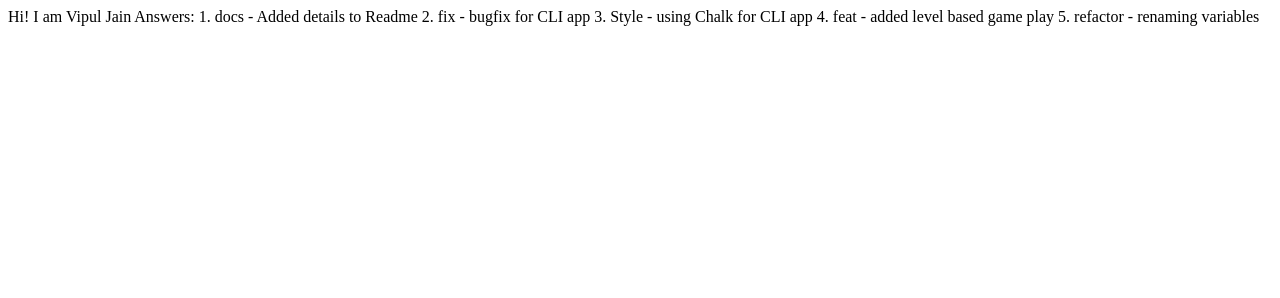
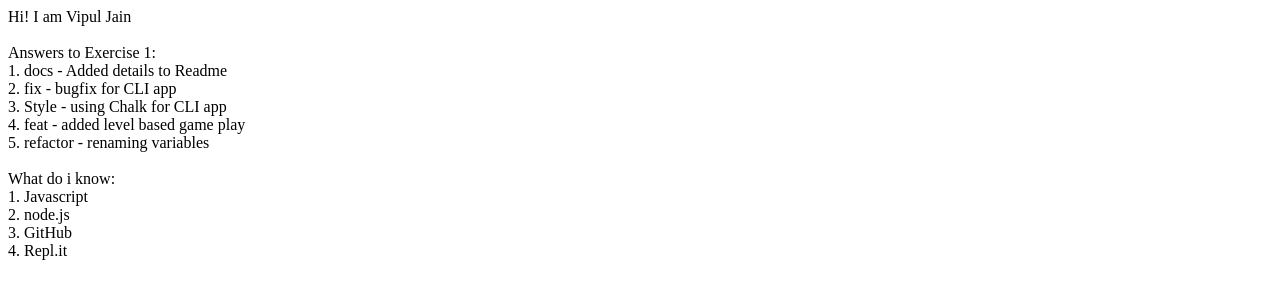
Before and after one commit to VJaipul/RCodeVJ, a plain HTML site: page index.html in a window 1280 px wide. Drawn offline with Linux system fonts and the light colour scheme.

Commit message:
Update index.html
feat - Updated the main content

```diff
--- a/index.html
+++ b/index.html
@@ -7,12 +7,19 @@
     <title>Vipulsite</title>
 </head>
 <body>
-    Hi! I am Vipul Jain
-    Answers:
-    1. docs - Added details to Readme
-    2. fix - bugfix for CLI app
-    3. Style - using Chalk for CLI app
-    4. feat - added level based game play
-    5. refactor - renaming variables
+    Hi! I am Vipul Jain <br> <br>
+
+    Answers to Exercise 1: <br>
+    1. docs - Added details to Readme <br>
+    2. fix - bugfix for CLI app <br>
+    3. Style - using Chalk for CLI app <br>
+    4. feat - added level based game play <br>
+    5. refactor - renaming variables <br> <br>
+
+    What do i know:<br>
+    1. Javascript <br>
+    2. node.js <br>
+    3. GitHub <br>
+    4. Repl.it <br>
 </body>
 </html>
```
